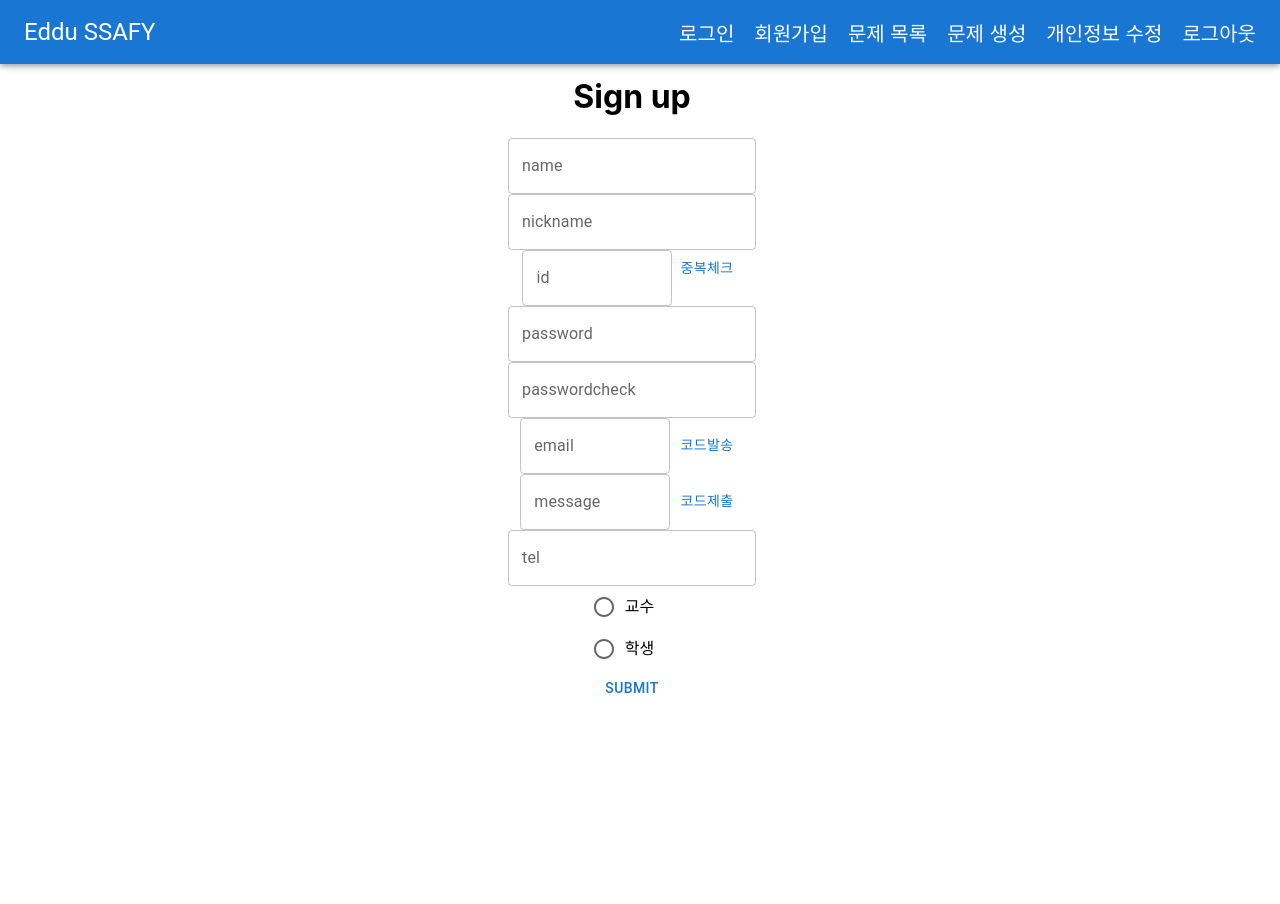
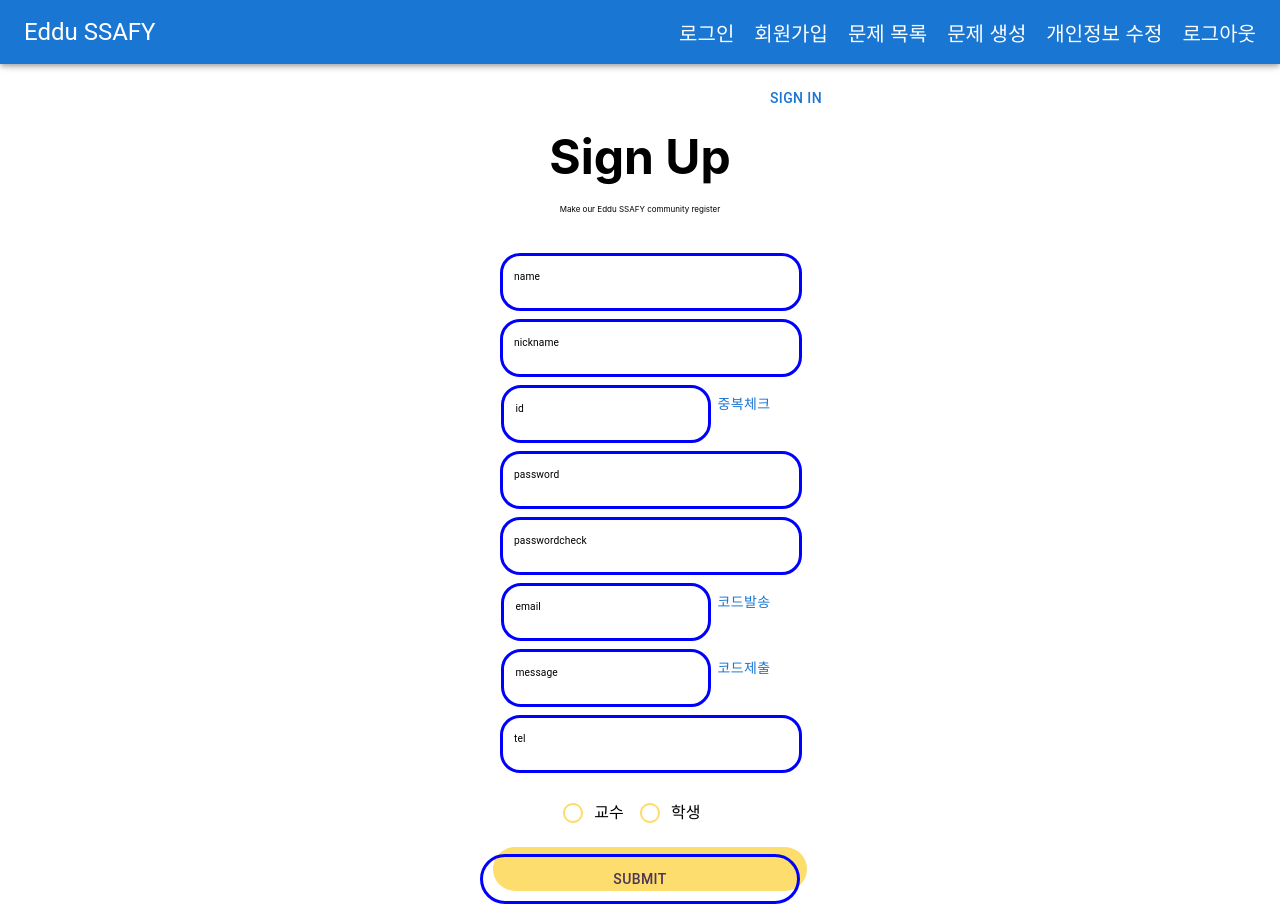
Before and after one commit to Kim-Ji-soo/EdduSSAFY, a React (Create React App) app in the folder frontend/: page /signup in a window 1280 px wide. Before the commit the page ends 800 px from the top, so only its background shows below. Built offline with nearby package versions, Linux system fonts and the light colour scheme.

Commit message:
problemlist 틀 생성

```diff
--- /dev/null
+++ b/frontend/src/css/login.module.css
@@ -0,0 +1,61 @@
+.container{
+  position: absolute;
+  display: flex;
+  flex-direction: column;
+  width: 30vw;
+  top: 50%;
+  left: 50%;
+  transform: translate(-50%, -50%);
+  max-width: 500px;
+  min-width: 400px;
+}
+.toplinks{
+  display: flex;
+  flex-direction: row-reverse;
+}
+.link{
+  background-color: white;
+  text-decoration: none;
+  border: none;
+  border-radius: 70px 70px;
+  padding: 10px 10px;
+}
+.link:hover{
+  background-color: #FDDD6D;
+}
+.buttons{
+  color: blue;
+}
+.buttons:hover{
+  color: #4C3657;
+}
+.h2{
+  font-size: 6vmin;
+  margin: 10px;
+}
+.span{
+  display: inline-block;
+  font-size: 1vmin;
+  margin-bottom: 20px;
+}
+.textcon{
+  display: flex;
+  width: 100%;
+  flex-direction: column;
+  gap: 10px;
+  margin-top: 20px;
+  margin-bottom: 40px;
+}
+.textfield{
+  width: 120%;
+}
+.subcon{
+  margin-top: 30px;
+}
+.linktext{
+  text-decoration: none;
+}
+.linkbtn{
+  width: 100%;
+  color: white;
+}
--- a/frontend/src/css/signup.css
+++ /dev/null
@@ -1,11 +0,0 @@
-#inputId > .MuiFormControl-root {
-  width: 150px;
-}
-.inputEmail .MuiFormControl-root {
-  width: 150px;
-}
-
-.inputButton {
-  height: 55px;
-  width: 73.6px;
-}
--- /dev/null
+++ b/frontend/src/css/signup.module.css
@@ -0,0 +1,75 @@
+
+.inputButton {
+  height: 100%;
+  padding-top: 3%;
+}
+
+.container{
+  position: absolute;
+  display: flex;
+  flex-direction: column;
+  width: 30vw;
+  height: 80vh;
+  top: 50%;
+  left: 50%;
+  transform: translate(-50%, -50%);
+  max-width: 500px;
+  min-width: 400px;
+}
+.toplinks{
+  display: flex;
+  flex-direction: row-reverse;
+}
+.link{
+  background-color: white;
+  text-decoration: none;
+  border: none;
+  border-radius: 70px 70px;
+  padding: 10px 10px;
+}
+.link:hover{
+  background-color: #FDDD6D;
+}
+.buttons{
+  color: blue;
+}
+.buttons:hover{
+  color: #4C3657;
+}
+.h2{
+  font-size: 6vmin;
+  margin: 10px;
+}
+.span{
+  display: inline-block;
+  font-size: 1vmin;
+  margin-bottom: 20px;
+}
+.textcon{
+  display: flex;
+  width: 100%;
+  flex-direction: column;
+  gap: 10px;
+  margin-top: 20px;
+  margin-bottom: 20px;
+}
+.textfield{
+  width: 120%;
+}
+
+.radio{
+  display: flex;
+  flex-direction: row;
+  gap:20px;
+}
+
+.subcon{
+  margin-top: 30px;
+}
+.linktext{
+  text-decoration: none;
+}
+.linkbtn{
+  width: 100%;
+  color: white;
+}
--- a/frontend/src/pages/Login.js
+++ b/frontend/src/pages/Login.js
@@ -10,6 +10,7 @@ import axios from "axios";
 import users from "../api/api";
 import { useDispatch } from "react-redux";
 import { setToken } from "../redux/token";
+import styles from '../css/login.module.css'
 
 const validationSchema = yup.object({
   password: yup.string("Enter your password").required("Password is required"),
@@ -44,15 +45,77 @@ function Login() {
       });
     },
   });
+
+  const Textfieldsx = {
+    width: "70%",
+    height: "100%",
+    "& .MuiInputLabel-root": {color: "black", fontSize:"0.8vmax",},
+    "& .MuiOutlinedInput-root": {
+    "& > fieldset": { width:"100%", height:"100%", border:"3px solid blue", borderRadius: "20px 20px"},
+  },
+    "& .MuiOutlinedInput-root:hover": {
+    "& > fieldset": {
+    borderColor: "blue"
+    }
+  },
+    "& .MuiOutlinedInput-root.Mui-focused": {
+    "& > fieldset": {
+    borderColor: "blue"
+    }
+  }
+}
+
+const Buttonsx = {
+    "&.MuiButton-root": {
+    border: "3px blue solid",
+    width: "80%",
+    textDecoration: "none",
+    borderRadius: "70px 70px",
+    padding: "10px 0px",
+    color: "#4C3657",
+  },
+  "&.MuiButton-root::before": {
+    content: "''",
+    position: "absolute",
+    width: "100%",
+    height: "100%",
+    borderRadius: "70px 70px",
+    backgroundColor: "#FDDD6D",
+    top: "-10px",
+    left: "10px",
+    zIndex: "-1",
+  },
+}
+
   return (
     <div>
+    <div className={ styles.container}>
+      <div className={styles.toplinks}>
+      <form
+        onSubmit={(event) => {
+          event.preventDefault();
+        }}
+      >
+        <div>
+          <Link to="/signup" className={ styles.link}>
+            <Button type="submit" className={ styles.buttons}>회원가입</Button>
+          </Link>
+        </div>
+      </form>
+      </div>
+
       <form
         onSubmit={(event) => {
           event.preventDefault();
           formik.handleSubmit(event);
         }}
       >
-        <h2>Login</h2>
+        <div>
+          <h2 className={styles.h2}>Login</h2>
+          <span className={styles.span}>To join our Eddu SSAFY community web site </span>
+          </div>
+
+          <div className={styles.textcon}>
         <div>
           <TextField
             name="id"
@@ -61,6 +124,7 @@ function Login() {
             onChange={formik.handleChange}
             error={formik.touched.id && Boolean(formik.errors.id)}
             helperText={formik.touched.id && formik.errors.id}
+            sx={Textfieldsx}
           />
         </div>
         <div>
@@ -72,14 +136,18 @@ function Login() {
             onChange={formik.handleChange}
             error={formik.touched.password && Boolean(formik.errors.password)}
             helperText={formik.touched.password && formik.errors.password}
+            sx={Textfieldsx}
           />
         </div>
-        <div>
-          <Button type="submit" disabled={formik.isSubmitting}>
+        </div>
+        <div className={styles.subcon}>
+          <Button type="submit" disabled={formik.isSubmitting} sx={Buttonsx}>
             로그인
           </Button>
         </div>
       </form>
+
+
 
       <form
         onSubmit={(event) => {
@@ -87,23 +155,17 @@ function Login() {
         }}
       >
         <div>
-          <Link to="/signup">
-            <Button type="submit">회원가입</Button>
+          <Link to="/signup" className={styles.linktext}>
+            <Button type="submit" sx={{
+                  "&.MuiButton-root": {
+                    color: "black",
+                    fontSize:"0.8vmin",
+                  },
+              }}>비밀번호찾기</Button>
           </Link>
         </div>
       </form>
-
-      <form
-        onSubmit={(event) => {
-          event.preventDefault();
-        }}
-      >
-        <div>
-          <Link to="/signup">
-            <Button type="submit">비밀번호찾기</Button>
-          </Link>
-        </div>
-      </form>
+      </div>
     </div>
   );
 }
--- a/frontend/src/pages/ProblemList.js
+++ b/frontend/src/pages/ProblemList.js
@@ -1,57 +1,105 @@
 /** @format */
 import * as React from "react";
-import Table from "@mui/material/Table";
-import TableBody from "@mui/material/TableBody";
-import TableCell from "@mui/material/TableCell";
-import TableContainer from "@mui/material/TableContainer";
-import TableHead from "@mui/material/TableHead";
-import TableRow from "@mui/material/TableRow";
-import Paper from "@mui/material/Paper";
-import Button from "@mui/material/Button";
-import { Grid } from "@mui/material"; //contain
+import { useState } from 'react';
 
-function createData(name, calories, fat, carbs, protein) {
-  return { name, calories, fat, carbs, protein };
-}
-const rows = [
-  createData("1....", 159, 6.0, 24, 4.0),
-  createData("2....", 237, 9.0, 37, 4.3),
-  createData("3....", 262, 16.0, 24, 6.0),
-  createData("4....", 305, 3.7, 67, 4.3),
-  createData("5....", 356, 16.0, 49, 3.9),
+//contain
+import Box from '@mui/material/Box';
+import Collapse from '@mui/material/Collapse';
+import List from '@mui/material/List';
+import ListItemText from '@mui/material/ListItemText';
+import { TransitionGroup } from 'react-transition-group';
+import { Grid, Divider } from "@mui/material";
+//
+import ListItemButton from '@mui/material/ListItemButton';
+import ListItemIcon from '@mui/material/ListItemIcon';
+import InboxIcon from '@mui/icons-material/MoveToInbox';
+import ExpandLess from '@mui/icons-material/ExpandLess';
+import ExpandMore from '@mui/icons-material/ExpandMore';
+import StarBorder from '@mui/icons-material/StarBorder';
+
+//
+import DescriptionIcon from '@mui/icons-material/Description';
+import FolderIcon from '@mui/icons-material/Folder';
+import FolderOpenIcon from '@mui/icons-material/FolderOpen';
+
+const FRUITS = [
+  'Apple',
+  'Banana',
+  'Pineapple',
+  'Coconut',
+  'Watermelon',
 ];
 
+function RenderItem({ item, handleRemoveFruit, index }) {
+
+  const [open, setOpen] = React.useState(false);
+
+  const handleClick = () => {
+    setOpen(!open);
+  };
+
+  return (
+    <List>
+
+    <ListItemButton onClick={handleClick}>
+
+      <ListItemIcon>
+        { open ? <FolderOpenIcon/> : <FolderIcon/> }
+      </ListItemIcon>
+
+      <ListItemText primary={"INDEX " + index}/>
+
+      {open ? <ExpandLess /> : <ExpandMore/>}
+
+    </ListItemButton>
+     {open ? <Divider variant="middle" /> : null }
+    <Collapse in={open} timeout="auto" unmountOnExit >
+
+      <List component="div" disablePadding >
+
+        <ListItemButton onClick={()=>{console.log(index)}} sx={{ pl: 4 }}>
+
+          <ListItemIcon>
+            <DescriptionIcon />
+          </ListItemIcon>
+
+          <ListItemText primary={item} />
+
+
+        </ListItemButton>
+
+      </List>
+
+    </Collapse>
+    <Divider />
+  </List>
+  );
+}
+
 function ProblemList() {
+  const [fruitsInBasket, setFruitsInBasket] = useState(FRUITS);
+
+  const handleRemoveFruit = (item) => {
+    setFruitsInBasket((prev) => [...prev.filter((i) => i !== item)]);
+  };
+
   return (
     <>
-      <Grid item container spacing={2}>
-        <Grid item xs={12} md={12}>
-          <Button>문제 생성</Button>
+      <Grid item xs={12} md={12}>
+          <Box sx={{ mt: 1 }}>
+        <List>
+          <TransitionGroup>
+            {fruitsInBasket.map((item, index) => (
+              <Collapse key={item}>
+                {RenderItem({ item, handleRemoveFruit, index })}
+              </Collapse>
+            ))}
+          </TransitionGroup>
+        </List>
+      </Box>
         </Grid>
 
-        <Grid item xs={12} md={12}>
-          <TableContainer sx={{ maxWidth: 1200 }} component={Paper}>
-            <Table sx={{ minWidth: 650 }} aria-label="simple table">
-              <TableHead>문제 리스트</TableHead>
-              <TableBody>
-                {rows.map((row) => (
-                  <TableRow
-                    key={row.name}
-                    sx={{ "&:last-child td, &:last-child th": { border: 0 } }}
-                  >
-                    <TableCell sx={{ minWidth: 1000 }} component="th" scope="row">
-                      {row.name}
-                    </TableCell>
-                    <TableCell align="right">
-                      <Button>삭제</Button>
-                    </TableCell>
-                  </TableRow>
-                ))}
-              </TableBody>
-            </Table>
-          </TableContainer>
-        </Grid>
-
+      <Grid item container spacing={2}>
       </Grid>
     </>
   );
--- a/frontend/src/pages/Signup.js
+++ b/frontend/src/pages/Signup.js
@@ -14,7 +14,8 @@ import users from "../api/api";
 import { email } from "../api/api";
 import axios from "axios";
 import { useNavigate } from "react-router-dom";
-import "../css/signup.css";
+import { Link } from "react-router-dom";
+import styles from "../css/signup.module.css"
 
 const validationSchema = yup.object({
   email: yup
@@ -91,15 +92,101 @@ function Signup() {
       }
     },
   });
+
+  const Textfieldsx = {
+    width: "70%",
+    height: "100%",
+    "& .MuiInputLabel-root": {color: "black", fontSize:"0.8vmax",},
+    "& .MuiOutlinedInput-root": {
+    "& > fieldset": { width:"100%", height:"100%", border:"3px solid blue", borderRadius: "20px 20px"},
+  },
+    "& .MuiOutlinedInput-root:hover": {
+    "& > fieldset": {
+    borderColor: "blue"
+    }
+  },
+    "& .MuiOutlinedInput-root.Mui-focused": {
+    "& > fieldset": {
+    borderColor: "blue"
+    }
+  }
+}
+
+const Textbtnfieldsx = {
+  width: "52%",
+  height: "100%",
+  "& .MuiInputLabel-root": {color: "black", fontSize:"0.8vmax",},
+  "& .MuiOutlinedInput-root": {
+  "& > fieldset": { width:"90%", height:"100%", border:"3px solid blue", borderRadius: "20px 20px"},
+},
+  "& .MuiOutlinedInput-root:hover": {
+  "& > fieldset": {
+  borderColor: "blue"
+  }
+},
+  "& .MuiOutlinedInput-root.Mui-focused": {
+  "& > fieldset": {
+  borderColor: "blue"
+  }
+}
+}
+
+const Buttonsx = {
+    "&.MuiButton-root": {
+    border: "3px blue solid",
+    width: "80%",
+    textDecoration: "none",
+    borderRadius: "70px 70px",
+    padding: "10px 0px",
+    color: "#4C3657",
+  },
+  "&.MuiButton-root::before": {
+    content: "''",
+    position: "absolute",
+    width: "100%",
+    height: "100%",
+    borderRadius: "70px 70px",
+    backgroundColor: "#FDDD6D",
+    top: "-10px",
+    left: "10px",
+    zIndex: "-1",
+  },
+}
+
+const radiosx = {
+color: "#FDDD6D",
+'&.Mui-checked': {
+color: "#FDDD6D",
+},
+}
+
   return (
     <>
-      <h1>Sign up</h1>
+      <div className={styles.container} >
+        <div className={styles.toplinks}>
+          <form
+            onSubmit={(event) => {
+              event.preventDefault();
+            }}
+              >
+            <div>
+            <Link to="/" className={ styles.link}>
+              <Button type="submit" className={ styles.buttons}>Sign in</Button>
+            </Link>
+            </div>
+          </form>
+        </div>
+        <div>
+          <h2 className={styles.h2}>Sign Up</h2>
+          <span className={styles.span}>Make our Eddu SSAFY community register </span>
+        </div>
       <form
         onSubmit={(e) => {
           e.preventDefault();
           formik.handleSubmit(e);
         }}
       >
+              <div className={styles.textcon}>
         <div>
           <TextField
             name="name"
@@ -108,6 +195,7 @@ function Signup() {
             onChange={formik.handleChange}
             error={formik.touched.name && Boolean(formik.errors.name)}
             helperText={formik.touched.name && formik.errors.name}
+            sx = {Textfieldsx}
           />
         </div>
         <div>
@@ -118,9 +206,10 @@ function Signup() {
             onChange={formik.handleChange}
             error={formik.touched.nickname && Boolean(formik.errors.nickname)}
             helperText={formik.touched.nickname && formik.errors.nickname}
+            sx = {Textfieldsx}
           />
         </div>
-        <div id="inputId">
+        <div id={styles.inputId}>
           <TextField
             name="id"
             label="id"
@@ -128,9 +217,11 @@ function Signup() {
             onChange={formik.handleChange}
             error={formik.touched.id && Boolean(formik.errors.id)}
             helperText={formik.touched.id && formik.errors.id}
+            sx = {Textbtnfieldsx}
           />
           <Button
             id="inputButton"
+            className={styles.inputButton}
             onClick={() => {
               const id = formik.values.id;
               console.log(users.idcheck() + id);
@@ -160,6 +251,7 @@ function Signup() {
             onChange={formik.handleChange}
             error={formik.touched.password && Boolean(formik.errors.password)}
             helperText={formik.touched.password && formik.errors.password}
+            sx = {Textfieldsx}
           />
         </div>
         <div>
@@ -176,9 +268,10 @@ function Signup() {
             helperText={
               formik.touched.passwordCheck && formik.errors.passwordCheck
             }
+            sx = {Textfieldsx}
           />
         </div>
-        <div className="inputEmail">
+        <div className={styles.inputEmail}>
           <TextField
             name="email"
             label="email"
@@ -186,9 +279,10 @@ function Signup() {
             onChange={formik.handleChange}
             error={formik.touched.email && Boolean(formik.errors.email)}
             helperText={formik.touched.email && formik.errors.email}
+            sx = {Textbtnfieldsx}
           />
           <Button
-            className="inputButton"
+            className={styles.inputButton}
             onClick={() => {
               const id = formik.values.id;
               console.log(users.idcheck() + id);
@@ -207,7 +301,7 @@ function Signup() {
           </Button>
         </div>
 
-        <div className="inputEmail">
+        <div className={styles.inputEmail}>
           <TextField
             name="message"
             label="message"
@@ -215,9 +309,10 @@ function Signup() {
             onChange={(e) => {
               setMessageValue(e.target.value);
             }}
+            sx = {Textbtnfieldsx}
           />
           <Button
-            className="inputButton"
+            className={styles.inputButton}
             onClick={(e) => {
               e.preventDefault();
               if (messageValue === message) {
@@ -241,7 +336,9 @@ function Signup() {
             onChange={formik.handleChange}
             error={formik.touched.tel && Boolean(formik.errors.tel)}
             helperText={formik.touched.tel && formik.errors.tel}
+            sx = {Textfieldsx}
           />
+        </div>
         </div>
         <div>
           <FormControl>
@@ -252,24 +349,37 @@ function Signup() {
               defaultValue="professor"
               value={formik.values.position}
               onChange={formik.handleChange}
+              row
+              sx={{
+                display: "flex",
+                flexDirection: "row",
+                marginBottom: "20px",
+            }}
             >
               <FormControlLabel
                 checked={formik.values.position === "professor"}
                 value="professor"
-                control={<Radio />}
+                control={<Radio  sx={radiosx}/>}
                 label="교수"
+                sx={{
+                  color: "black",
+              }}
               ></FormControlLabel>
               <FormControlLabel
                 checked={formik.values.position === "student"}
                 value="student"
-                control={<Radio />}
+                control={<Radio  sx={radiosx}/>}
                 label="학생"
+                sx={{
+                  color: "black",
+              }}
               ></FormControlLabel>
             </RadioGroup>
           </FormControl>
         </div>
-        <Button type="submit">Submit</Button>
+        <Button type="submit" sx={Buttonsx}>Submit</Button>
       </form>
+      </div>
     </>
   );
 }
```
Also changed, not shown: 1 other file (tests, documents, lock files or other folders).
